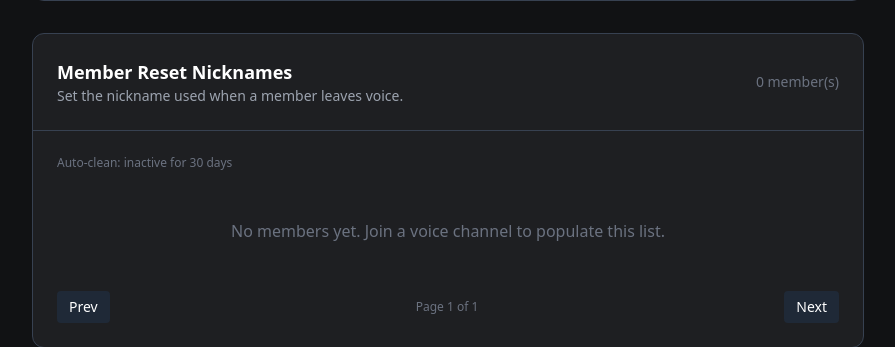
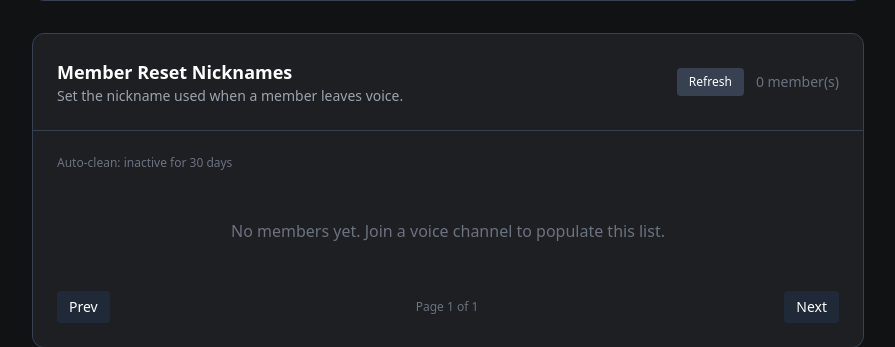
Before and after one commit to davidesidoti/IdentityCrisis, a FastAPI app: template web/templates/guild.html in a window 1280 px wide. Shown: the part 495-842 px from the top of the page, without its empty margins (192-1087 px from the left). Run offline with FastAPI, Linux system fonts and the light colour scheme; the template is opened without the code that fills it, so the values that code supplies are empty; parts of the project's set-up code (start-up, migrations or seed data) failed here and were passed over; some libraries are stand-ins or nearby versions.

Commit message:
Add manual refresh for member nicknames
Introduces a 'Refresh' button to manually update member nicknames and refactors the auto-refresh logic into a dedicated function. This improves usability by allowing users to trigger updates on demand.

```diff
--- a/web/templates/guild.html
+++ b/web/templates/guild.html
@@ -78,7 +78,14 @@
                     <h2 class="text-lg font-semibold text-white">Member Reset Nicknames</h2>
                     <p class="text-sm text-gray-400">Set the nickname used when a member leaves voice.</p>
                 </div>
-                <span class="text-sm text-gray-500" x-text="memberTotal + ' member(s)'"></span>
+                <div class="flex items-center gap-3">
+                    <button @click="manualRefreshMemberNicknames()"
+                            :disabled="memberLoading"
+                            class="px-3 py-1.5 bg-gray-700 hover:bg-gray-600 disabled:bg-gray-800 disabled:cursor-not-allowed rounded text-white text-xs font-medium transition-colors">
+                        Refresh
+                    </button>
+                    <span class="text-sm text-gray-500" x-text="memberTotal + ' member(s)'"></span>
+                </div>
             </div>
             <div class="p-6">
                 <div class="flex items-center justify-between text-xs text-gray-500 mb-4">
@@ -383,11 +390,7 @@ function guildSettings(guildId) {
                 this.loadAvailableRules()
             ]);
             this.loading = false;
-            this.memberRefreshHandle = setInterval(() => {
-                if (document.visibilityState === 'visible' && !this.memberLoading) {
-                    this.refreshMemberNicknames();
-                }
-            }, 30000);
+            this.startMemberRefreshTimer();
             window.addEventListener('beforeunload', () => {
                 if (this.memberRefreshHandle) {
                     clearInterval(this.memberRefreshHandle);
@@ -434,6 +437,23 @@ function guildSettings(guildId) {
             if (this.memberPage > this.memberPageCount()) {
                 await this.loadMemberNicknames(this.memberPageCount());
             }
+        },
+
+        startMemberRefreshTimer() {
+            if (this.memberRefreshHandle) {
+                clearInterval(this.memberRefreshHandle);
+            }
+            this.memberRefreshHandle = setInterval(() => {
+                if (document.visibilityState === 'visible' && !this.memberLoading) {
+                    this.refreshMemberNicknames();
+                }
+            }, 30000);
+        },
+
+        async manualRefreshMemberNicknames() {
+            if (this.memberLoading) return;
+            this.startMemberRefreshTimer();
+            await this.refreshMemberNicknames();
         },
 
         async loadIncludedChannels() {
```
